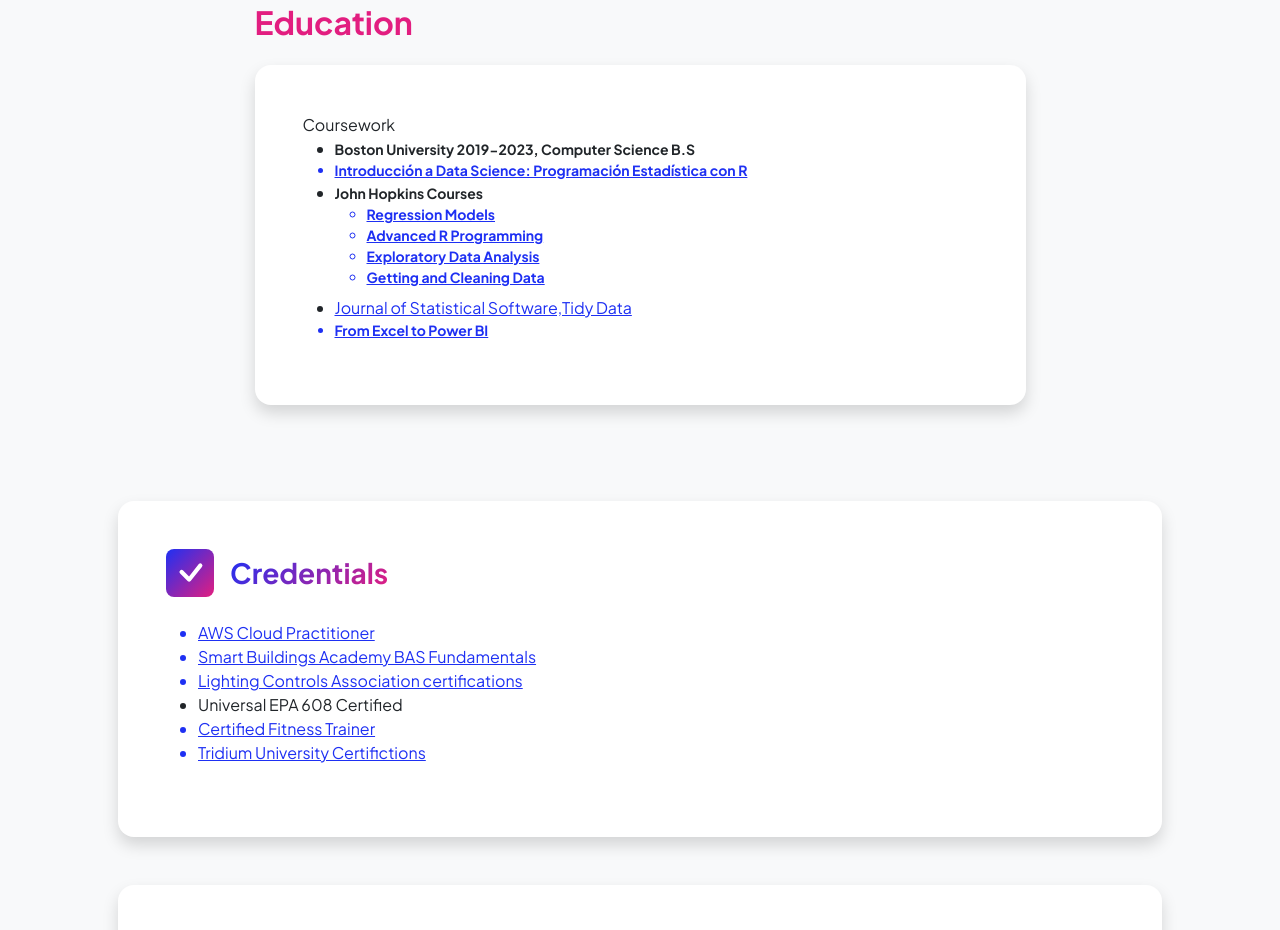
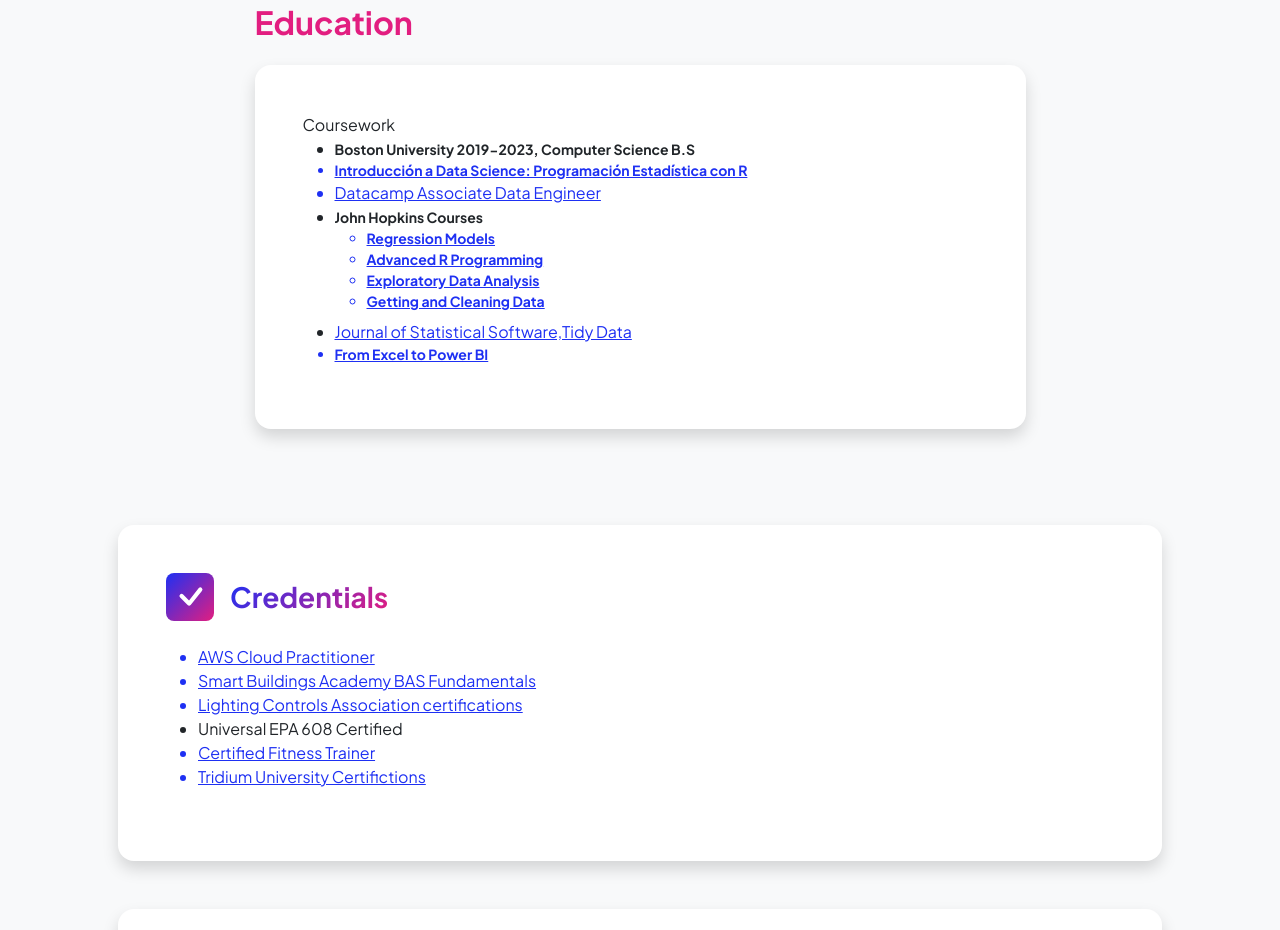
Before and after one commit to jortiz24/jortiz24.github.io, a plain HTML site: page resume.html in a window 1280 px wide. Shown: the part 3021-3951 px from the top of the page. Drawn offline with nearby package versions, Linux system fonts and the light colour scheme.

Commit message:
Update resume.html

```diff
--- a/resume.html
+++ b/resume.html
@@ -219,6 +219,7 @@ documentary pages.</div>
                                                 <ul>
                                                     <li><div class="small fw-bolder" >Boston University 2019-2023, Computer Science B.S</div></li>
                                                     <a href="https://www.coursera.org/learn/intro-data-science-programacion-estadistica-r"><li class="small fw-bolder">Introducción a Data Science: Programación Estadística con R</li></a>
+                                                    <a href="https://www.linkedin.com/posts/jeremy-ortiz-8a1886133_jeremy-ortizs-statement-of-accomplishment-activity-7337206333693218816-B3xo?utm_source=share&utm_medium=member_desktop&rcm=ACoAACCzBXkB90cCiM3WNxf-XGoAT9TPdDEspyY"><li>Datacamp Associate Data Engineer</li></a>
                                                     <li><div class="small fw-bolder mb-2">John Hopkins Courses</div</li>
                                                         <ul>
                                                             <a href="https://www.coursera.org/learn/regression-models?"><li>Regression Models</li></a>
```
